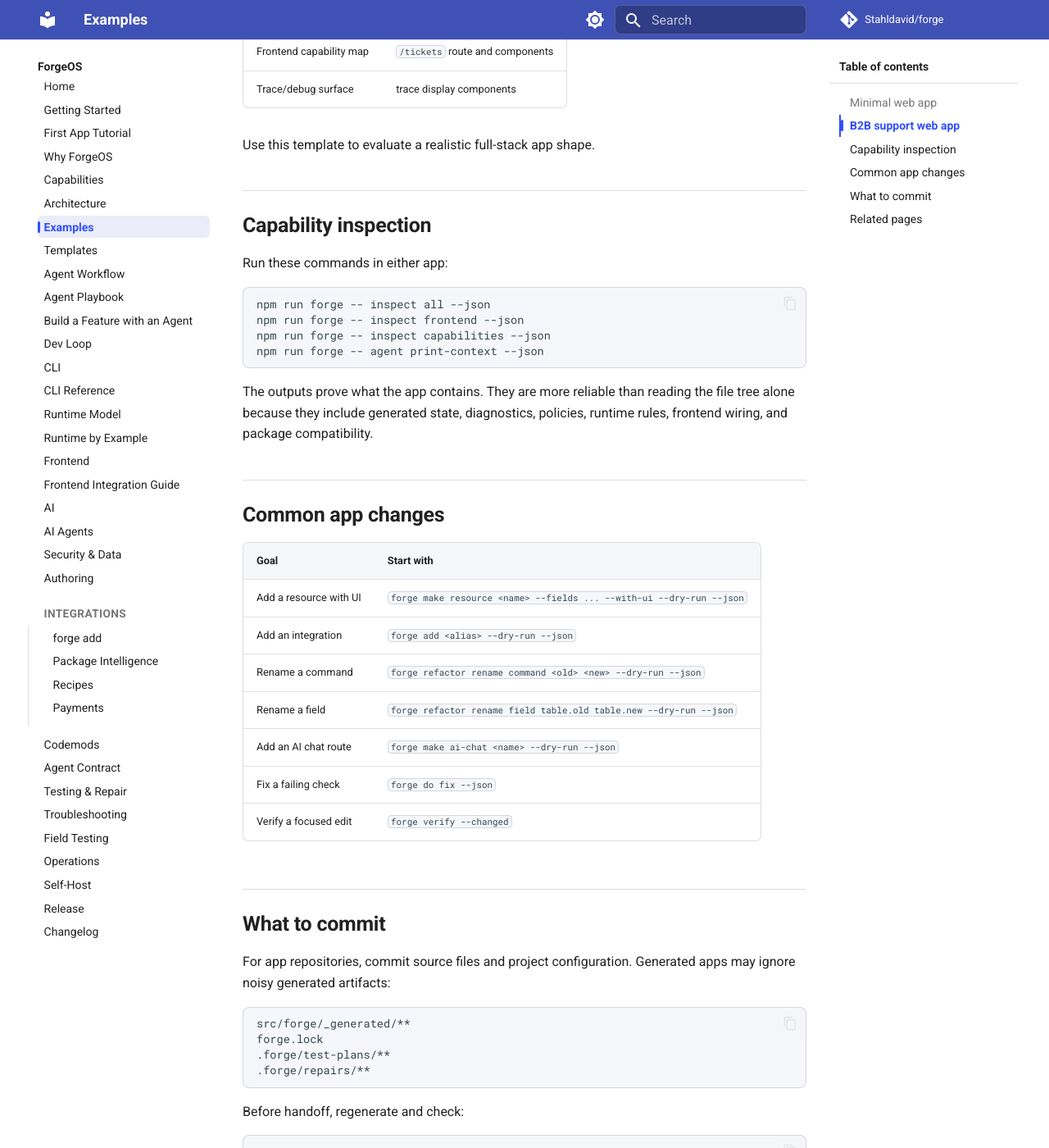
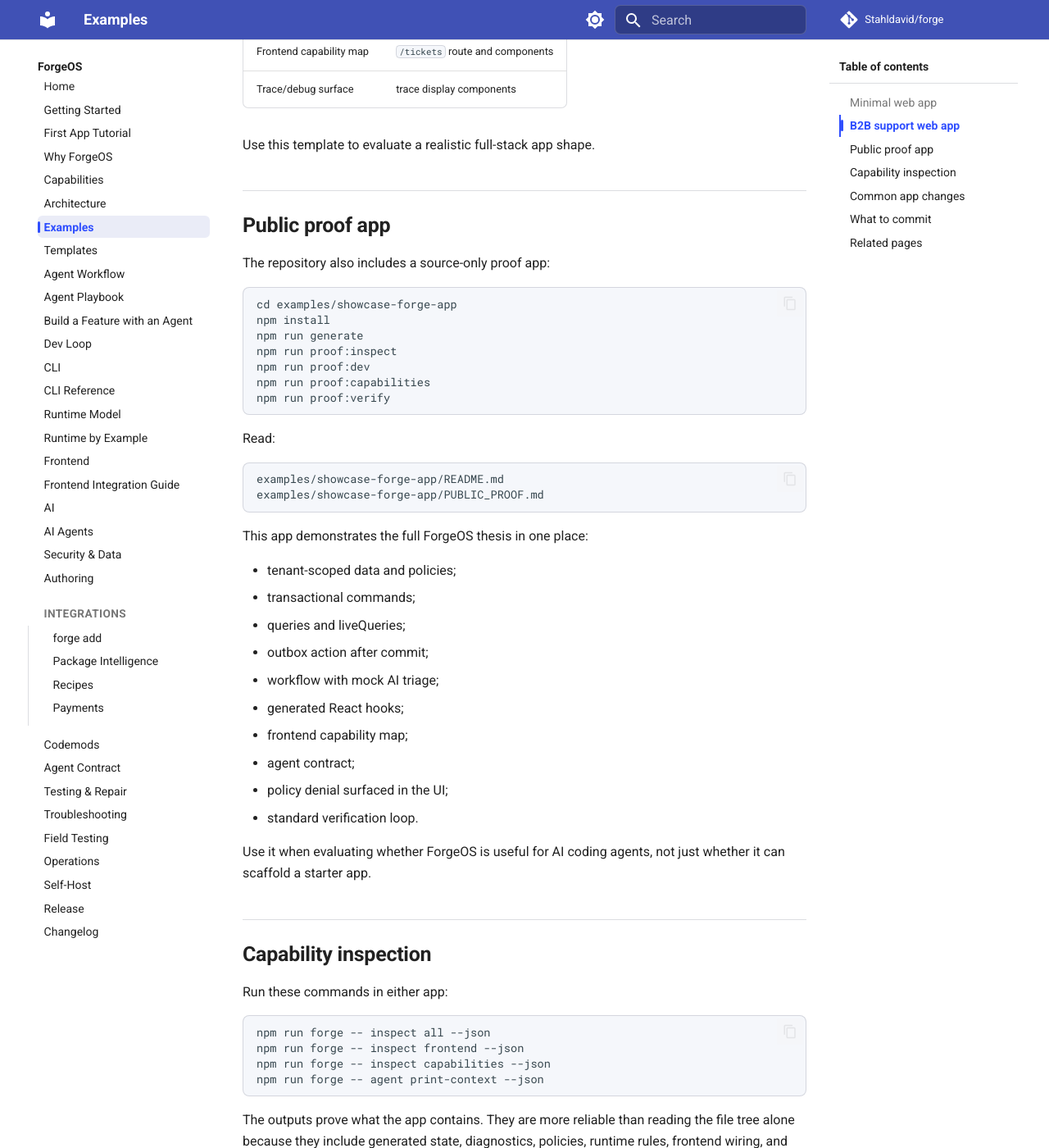
Before and after one commit to Stahldavid/forge, an MkDocs documentation site: the page built from docs/examples.md, in a window 1280 px wide and 1400 px high, scrolled down 2987 px. Shown: the whole window at 82% size. Built offline with MkDocs 1.6.1 and Material for MkDocs 9.7.7, drawn with Linux system fonts in a browser that asks for light colours; comment, search, counter and statistics services are not loaded.

Commit message:
docs: add reproducible public proof app walkthrough

````diff
--- a/docs/examples.md
+++ b/docs/examples.md
@@ -130,6 +130,42 @@
 
 Use this template to evaluate a realistic full-stack app shape.
 
+## Public proof app
+
+The repository also includes a source-only proof app:
+
+```bash
+cd examples/showcase-forge-app
+npm install
+npm run generate
+npm run proof:inspect
+npm run proof:dev
+npm run proof:capabilities
+npm run proof:verify
+```
+
+Read:
+
+```txt
+examples/showcase-forge-app/README.md
+examples/showcase-forge-app/PUBLIC_PROOF.md
+```
+
+This app demonstrates the full ForgeOS thesis in one place:
+
+- tenant-scoped data and policies;
+- transactional commands;
+- queries and liveQueries;
+- outbox action after commit;
+- workflow with mock AI triage;
+- generated React hooks;
+- frontend capability map;
+- agent contract;
+- policy denial surfaced in the UI;
+- standard verification loop.
+
+Use it when evaluating whether ForgeOS is useful for AI coding agents, not just whether it can scaffold a starter app.
+
 ## Capability inspection
 
 Run these commands in either app:
````
Also changed, not shown: README.md (+15 -4 lines), examples/showcase-forge-app/PUBLIC_PROOF.md (added, +156 -0 lines), examples/showcase-forge-app/README.md (+114 -36 lines), 3 other files.
